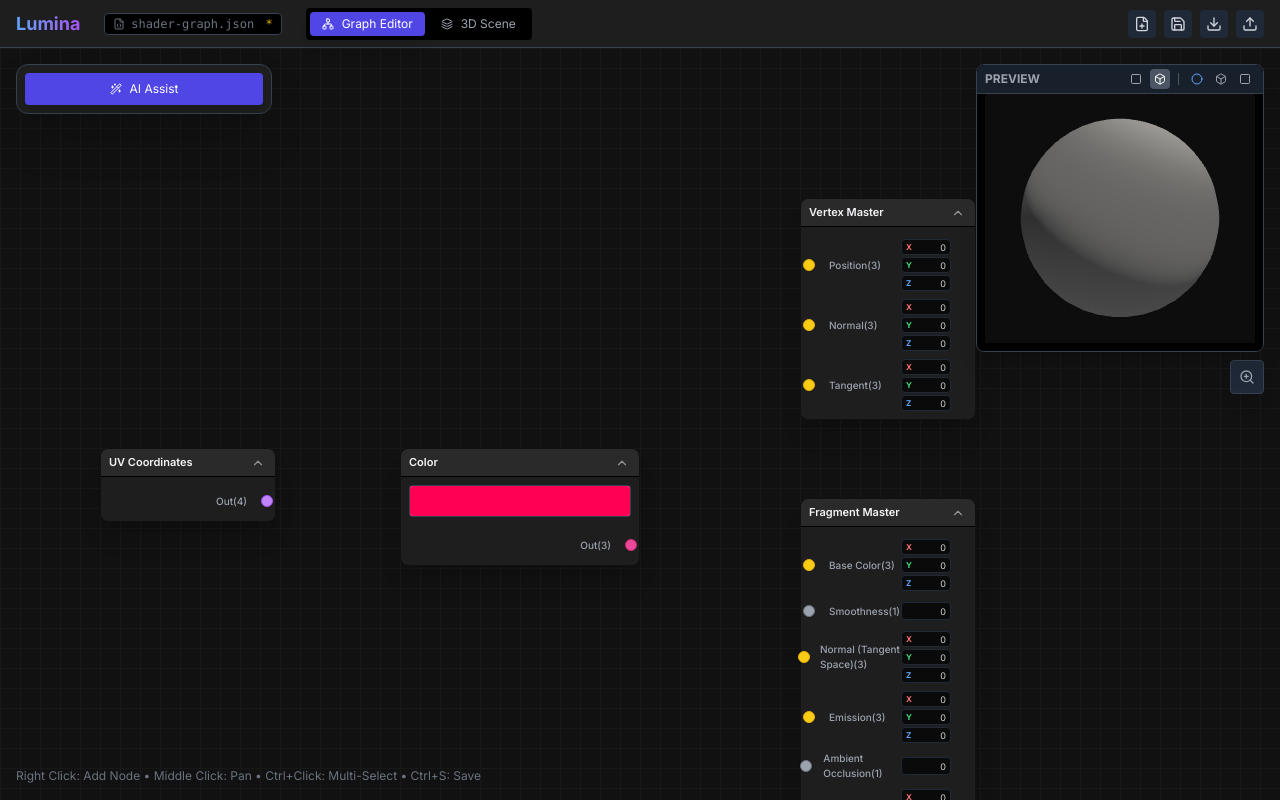
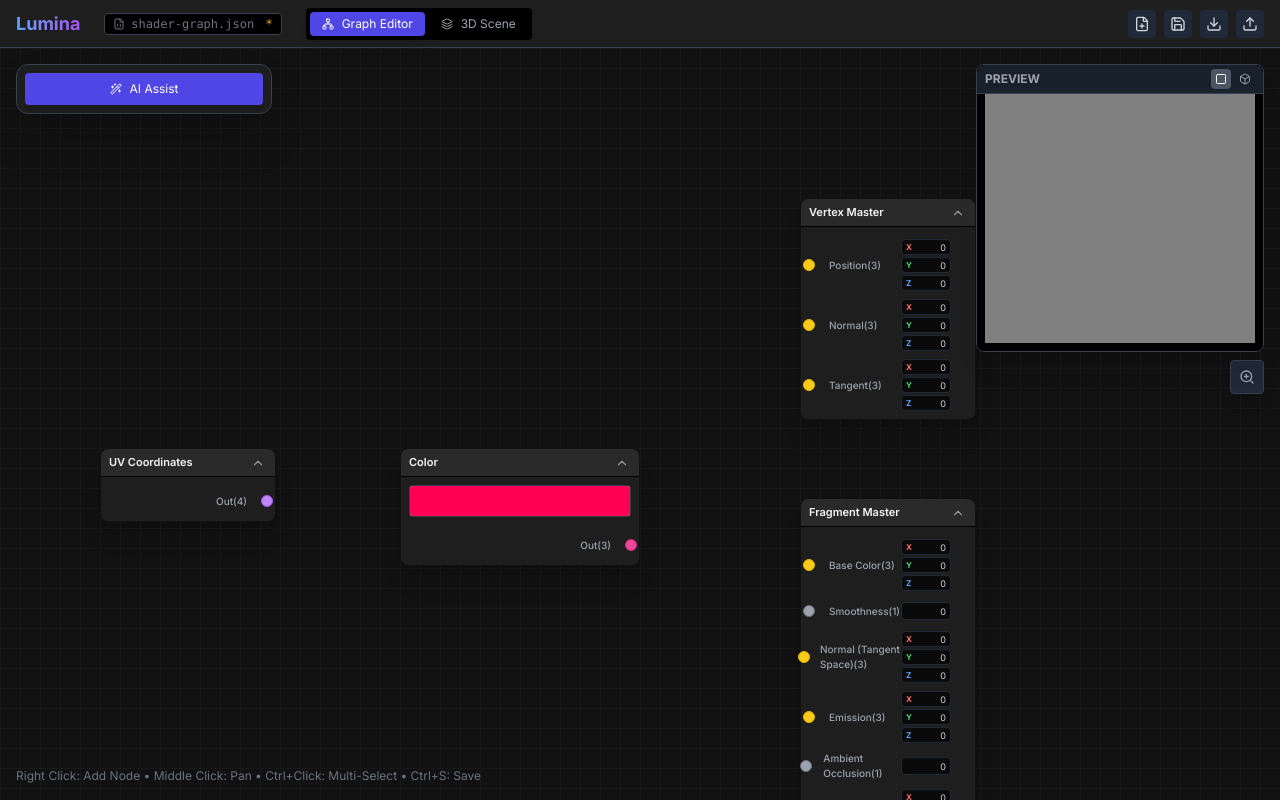
Before and after one commit to LastDemon99/lumina-shader-graph, a React (Vite) app: page / in a window 1280 px wide. Built offline with nearby package versions, Linux system fonts and the light colour scheme.

Commit message:
Chage Default Preview To 2D

```diff
--- a/App.tsx
+++ b/App.tsx
@@ -55,7 +55,7 @@ const App: React.FC = () => {
   const [hoveredConnectionId, setHoveredConnectionId] = useState<string | null>(null);
 
   // Preview State (Mini preview in Graph)
-  const [previewMode, setPreviewMode] = useState<'2d' | '3d'>('3d');
+  const [previewMode, setPreviewMode] = useState<'2d' | '3d'>('2d');
   const [previewObject, setPreviewObject] = useState<'sphere' | 'cube' | 'plane'>('sphere');
 
   // Interaction State
--- a/components/Node.tsx
+++ b/components/Node.tsx
@@ -94,7 +94,7 @@ export const Node: React.FC<NodeProps> = ({
     const arrayFileInputRef = useRef<HTMLInputElement>(null);
     const gradientRef = useRef<HTMLDivElement>(null);
 
-    const previewMode = node.data.previewMode || '3d';
+    const previewMode = node.data.previewMode || '2d';
     const isPreviewCollapsed = node.data.previewCollapsed || false;
     const isNodeCollapsed = node.data.nodeCollapsed || false;
 
```
